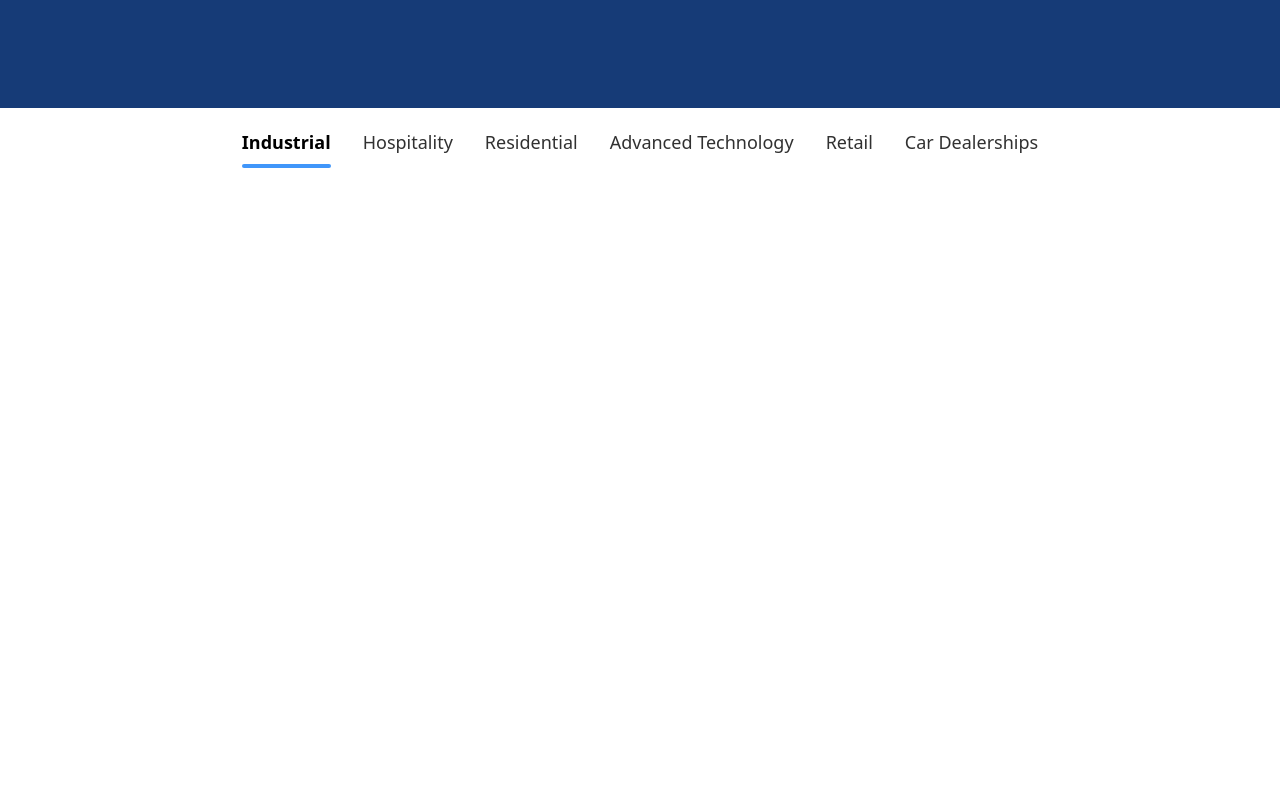
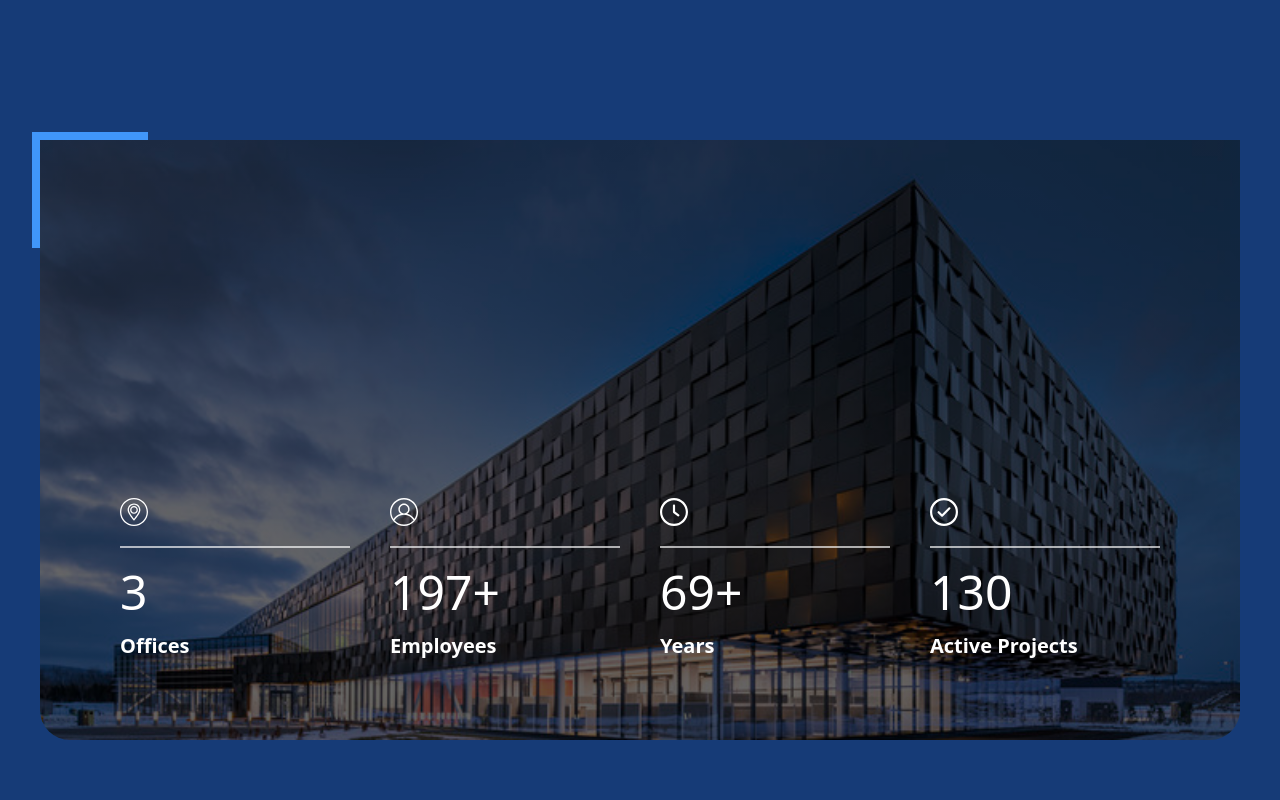
Before and after one commit to nahidbinwadood/reliance-business, a React (Vite) app: page / in a window 1280 px wide. Shown: the part 1060-1860 px from the top of the page. Built offline with nearby package versions, Linux system fonts and the light colour scheme.

Commit message:
updated animation

```diff
--- a/src/Pages/Homepage/Sections/AboutUs.jsx
+++ b/src/Pages/Homepage/Sections/AboutUs.jsx
@@ -177,7 +177,7 @@ const AboutUs = () => {
 
       {/* Counts */}
 
-      <div className="relative mt-20 h-full circle_overlay_container bg-blue-100/40 hidden">
+      <div className="relative mt-20 h-full circle_overlay_container bg-blue-100/40">
         <div className="p-2 h-full circle_overlay_effect">
           {/* Box Shape */}
           <div className="absolute top-0 left-0 w-20 h-20 md:w-32 md:h-32 bg-textColor -translate-x-2 -translate-y-2 md:-translate-x-3 md:-translate-y-3 z-10"></div>
```
